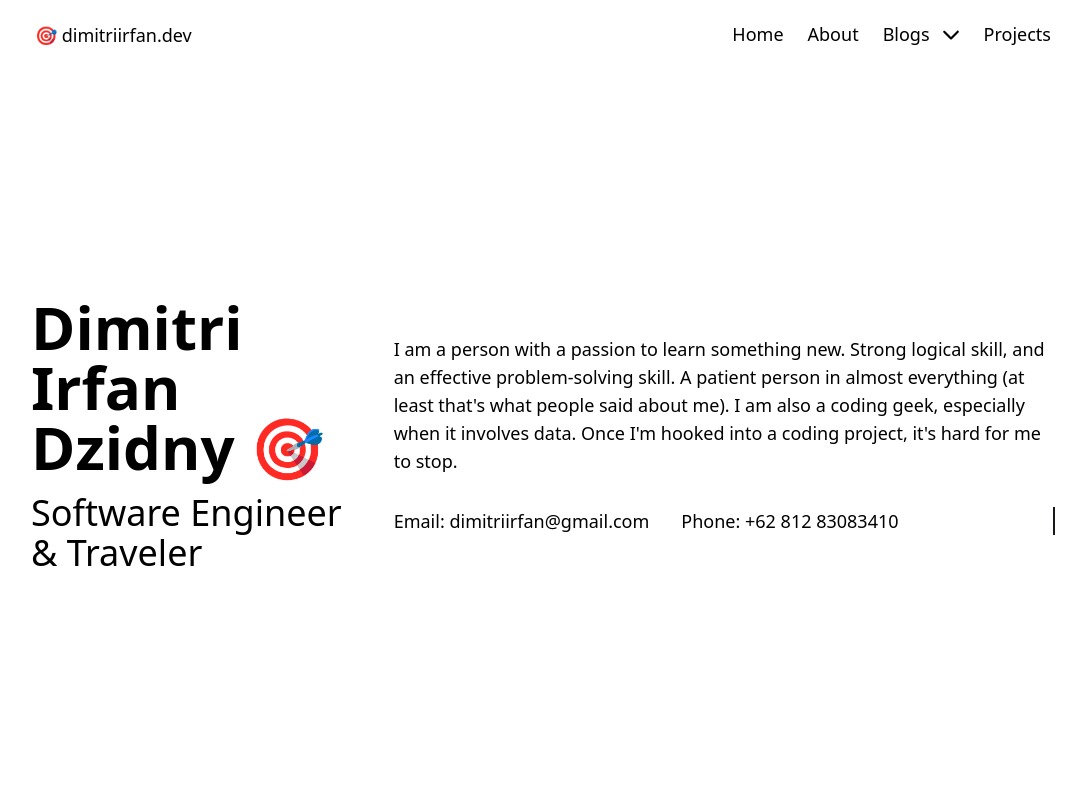
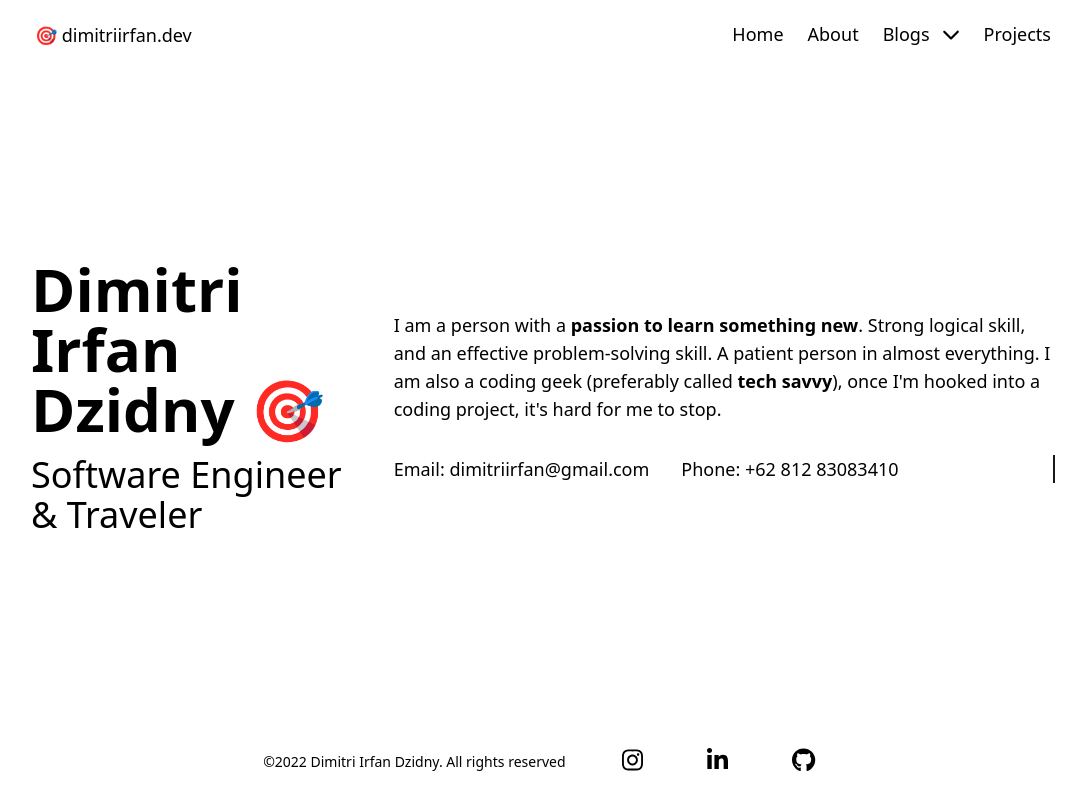
Before and after one commit to dimitriirfan/dimitriirfan.dev, a Next.js app: page / in a window 1280 px wide. Shown: the whole page, without its empty margins (97-1183 px from the left). Built offline with nearby package versions, Linux system fonts and the light colour scheme.

Commit message:
updated home style

```diff
--- /dev/null
+++ b/components/Footer.js
@@ -0,0 +1,35 @@
+import { faInstagram, faLinkedinIn, faGithub } from '@fortawesome/free-brands-svg-icons'
+import { FontAwesomeIcon } from '@fortawesome/react-fontawesome'
+import { faCopy } from '@fortawesome/free-solid-svg-icons'
+
+const Footer = () => {
+    return (
+        <div className='flex flex-col sm:flex-row-reverse sm:justify-center sm:items-center p-4 gap-2 sm:p-4 sm:gap-12'>
+            <div className='flex sm:justify-center sm:items-center text-2xl gap-8 sm:gap-12'>
+                <a target="_blank" href='https://www.instagram.com/dimitriirfann/' rel="noopener noreferrer">
+                    <FontAwesomeIcon
+                        className='hover:text-red-500 cursor-pointer rounded-full p-2'
+                        icon={faInstagram}
+                    />
+                </a>
+                <a target="_blank" href='https://www.linkedin.com/in/dimitriirfan/' rel="noopener noreferrer">
+                    <FontAwesomeIcon
+                        className='hover:text-red-500 cursor-pointer rounded-full p-2'
+                        icon={faLinkedinIn}
+                    />
+                </a>
+                <a target="_blank" href='https://github.com/dimitriirfan' rel="noopener noreferrer">
+                    <FontAwesomeIcon
+                        className='hover:text-red-500 cursor-pointer rounded-full p-2'
+                        icon={faGithub}
+                    />
+                </a>
+            </div>
+            <div>
+                <p className='text-xs sm:text-sm'>©2022 Dimitri Irfan Dzidny. All rights reserved</p>
+            </div>
+        </div>
+    )
+}
+
+export default Footer
--- a/components/NavbarMobile.js
+++ b/components/NavbarMobile.js
@@ -163,7 +163,7 @@ const NavbarWeb = () => {
                     onMouseEnter={ () => handleOnMouseEnter()}
                     onMouseLeave={ () => handleOnMouseLeave()}
                     onClick={ () => handleShowNav() }
-                    className='fixed bottom-4 right-4 cursor-pointer rounded-full bg-white sm:hidden grid place-items-center'
+                    className='fixed bottom-4 right-4 cursor-pointer rounded-full bg-white sm:hidden grid place-items-center shadow-xl border-gray-100'
                 >
                     <FontAwesomeIcon className='transition-all ease-out p-4 fa-2xl ' icon={isShowMicro ? faChevronLeft : faBars} />
                 </div>
--- a/components/ProjectCard.js
+++ b/components/ProjectCard.js
@@ -1,4 +1,5 @@
 import Image from "next/image"
+import { motion } from "framer-motion"
 
 const ProjectCard = (_) => {
     const props = {
@@ -10,7 +11,9 @@ const ProjectCard = (_) => {
         }
     }
     return (
-        <div className="relative border-2 border-gray-100 flex-col bg-white shadow-sm">
+        <motion.div
+            className="relative border-2 border-gray-100 flex-col bg-white shadow-sm cursor-pointer"
+        >
             <div className="relative h-56">
                 <Image
                     src={props.data.src}
@@ -30,7 +33,7 @@ const ProjectCard = (_) => {
             <div className="absolute top-0 left-0 w-16 h-16 bg-red-500 grid place-items-center text-xl font-semibold text-white rounded-br-2xl">
                 #{props.data.num}
             </div>
-        </div>
+        </motion.div>
     )
 }
 
--- a/package.json
+++ b/package.json
@@ -10,6 +10,7 @@
   },
   "dependencies": {
     "@fortawesome/fontawesome-svg-core": "^6.1.1",
+    "@fortawesome/free-brands-svg-icons": "^6.1.1",
     "@fortawesome/free-regular-svg-icons": "^6.1.1",
     "@fortawesome/free-solid-svg-icons": "^6.1.1",
     "@fortawesome/react-fontawesome": "^0.2.0",
--- a/pages/index.js
+++ b/pages/index.js
@@ -1,6 +1,8 @@
 import NavbarWeb from '../components/NavbarWeb'
 import NavbarMobile from '../components/NavbarMobile'
 import { motion } from "framer-motion"
+import Footer from '../components/Footer'
+
 
 
 
@@ -17,18 +19,18 @@ export default function Home() {
                     transition={{ duration: 0.4 }}
                     className='flex flex-grow bg-white'
                 >
-                    <div className='container mx-auto flex flex-col p-4 gap-8 justify-center md:items-center md:flex-row md:px-32'>
+                    {/* md:items-center md:flex-row md:px-32 */}
+                    <div className='container mx-auto flex flex-col justify-center'>
+                        <div className='flex flex-col gap-8 flex-grow justify-center p-4 sm:p-0 md:items-center md:flex-row md:px-32'>
                             <div className='md:w-1/3 bg-red'>
                                 <p className='text-4xl font-semibold sm:text-6xl'>Dimitri Irfan Dzidny 🎯</p>
-                            <p className='text-2xl font-light sm:text-4xl mt-4'>Software Engineer & Traveler</p>
+                                <p className='text-2xl font-light sm:text-4xl mt-1 sm:mt-4'>Software Engineer & Traveler</p>
                             </div>
                             <div className='text-sm sm:text-lg md:w-2/3'>
                                 <div>
                                     <p className=''>
-                                    I am a person with a passion to learn something new. Strong logical skill, and
-                                    an effective problem-solving skill. A patient person in almost everything (at
-                                    least that's what people said about me). I am also a coding geek, especially
-                                    when it involves data. Once I'm hooked into a coding project, it's hard for me
+                                        I am a person with a <b>passion to learn something new</b>. Strong logical skill, and
+                                        an effective problem-solving skill. A patient person in almost everything. I am also a coding geek (preferably called <b>tech savvy</b>), once I'm hooked into a coding project, it's hard for me
                                         to stop.
                                     </p>
                                 </div>
@@ -37,9 +39,11 @@ export default function Home() {
                                     <span className=''><p className='font-medium inline'>Phone:</p> +62 812 83083410</span>
                                 </div>
                             </div>
+                        </div>
 
                     </div>
                 </motion.div>
+                <Footer />
             </div>
             <NavbarMobile />
         </>
--- a/pages/projects.js
+++ b/pages/projects.js
@@ -2,6 +2,7 @@ import NavbarMobile from "../components/NavbarMobile";
 import NavbarWeb from "../components/NavbarWeb";
 import ProjectCard from "../components/ProjectCard";
 import { motion } from "framer-motion"
+import Footer from "../components/Footer";
 
 export default function Projects() {
     return (
@@ -26,6 +27,8 @@ export default function Projects() {
 
                         </div>
                     </motion.div>
+                    <Footer />
+
             </div>
             <NavbarMobile />
 
```
Also changed, not shown: 1 other file (tests, documents, lock files or other folders). Lines whose indentation alone changed are shown as unchanged.
